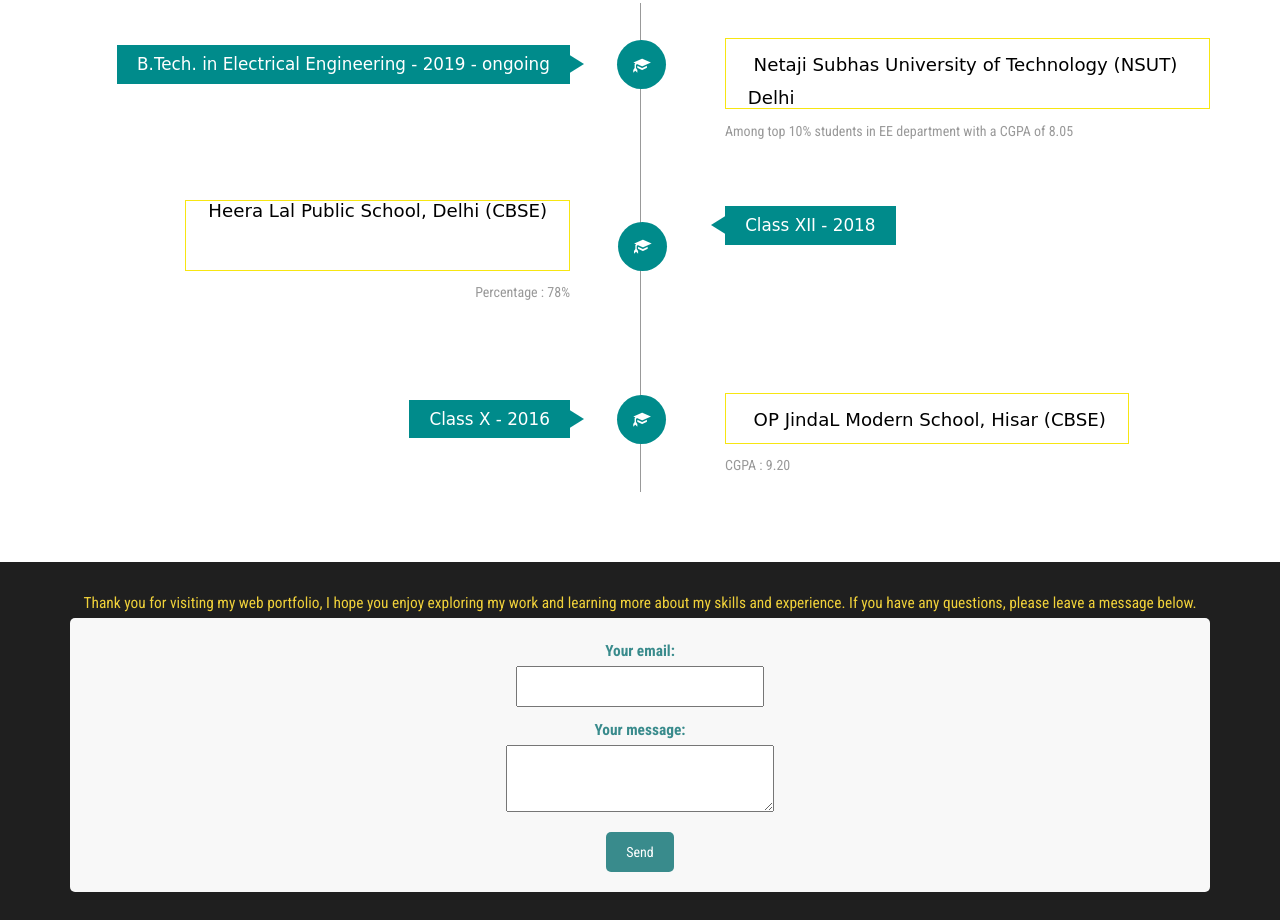
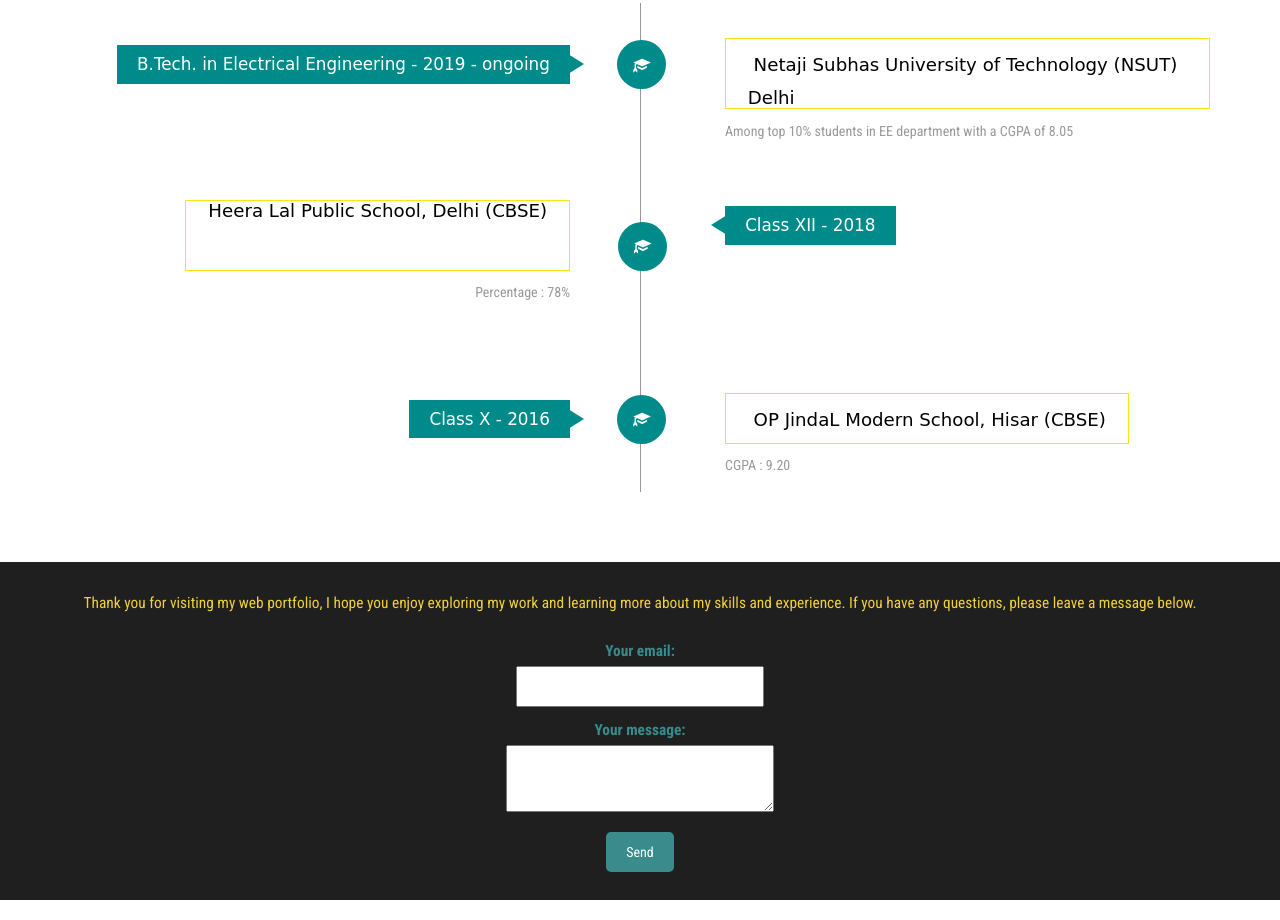
Before and after one commit to dakshgodara2001/dakshgodara2001.github.io, a plain HTML site: page index.html in a window 1280 px wide. Shown: the part 6256-7176 px from the top of the page. Drawn offline with Linux system fonts and the light colour scheme; a web font is replaced by a local one.

Commit message:
Update index.html

```diff
--- a/index.html
+++ b/index.html
@@ -485,7 +485,8 @@
 	<div class="footer">
 	<div class="container">
 		<p style="color:#f0d13a;">Thank you for visiting my web portfolio, I hope you enjoy exploring my work and learning more about my skills and experience. If you have any questions, please leave a message below.</p>
-		<form action="https://formspree.io/f/mknalrgv" method="POST" style="background-color: #f8f8f8; padding: 20px; border-radius: 5px;">
+			<br>
+		<form action="https://formspree.io/f/mknalrgv" method="POST">
 		  <label>
 		    <p style="color:#398B8C">Your email:
 			    <input type="email" name="email" style="width: 100%; padding: 5px; margin-bottom: 10px;"></p>
```
